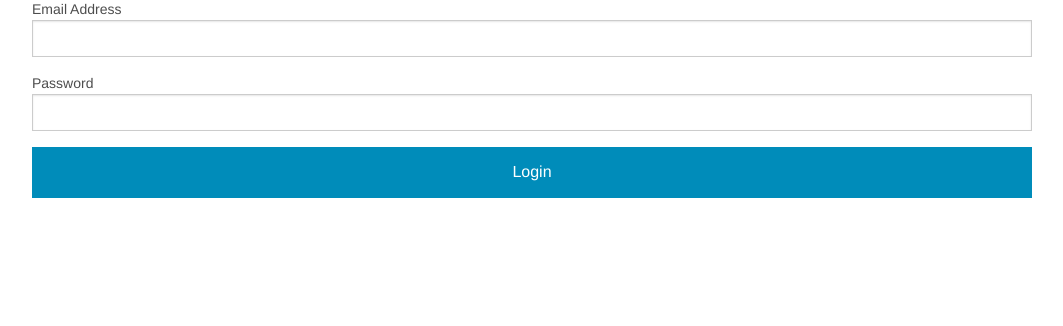
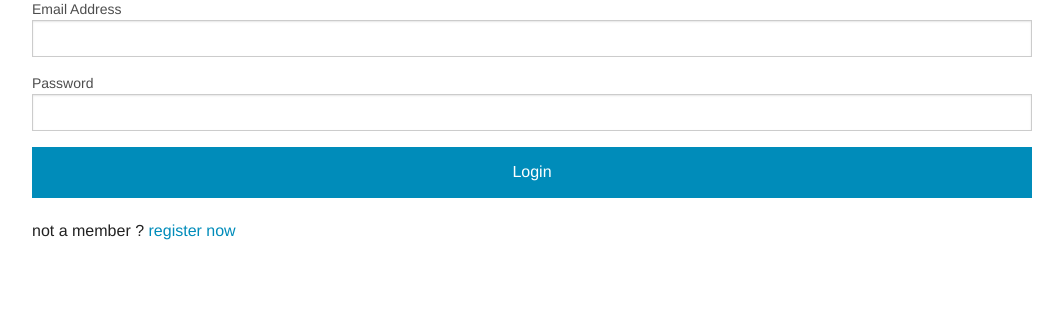
Before and after one commit to abdelrahman-elkady/flask-todo, a Flask app: template app/templates/user/login.html in a window 1280 px wide. Shown: the part 109-435 px from the top of the page, without its empty margins (108-1171 px from the left). Run offline with Flask 2, Linux system fonts and the light colour scheme; the template is opened without the code that fills it: values named after a table or form of the project are taken from there, others are empty; some libraries are stand-ins or nearby versions.

Commit message:
Removing the prefix from user blueprint

```diff
--- a/app/app.py
+++ b/app/app.py
@@ -1,4 +1,4 @@
-from flask import Flask, render_template, url_for
+from flask import Flask, render_template, url_for,redirect
 from config import Config
 from models import db
 from views.user import user,login_manager
@@ -15,6 +15,6 @@ def create_app():
     csrf.init_app(app)
     crypt.init_app(app)
     login_manager.init_app(app)
-    app.register_blueprint(user, url_prefix='/users')
+    app.register_blueprint(user)
 
     return app
--- a/app/forms/user.py
+++ b/app/forms/user.py
@@ -7,7 +7,7 @@ class RegisterForm(Form):
     password = PasswordField('Password', [validators.Required(), validators.EqualTo(
         'confirm_password', message='Passwords are not matching')])
 
-    confirm_password = PasswordField('Retype the password again')
+    confirm_password = PasswordField('Retype your password')
     email = TextField('Email Address', [validators.Length(min=6, max=120)])
 
 
--- a/app/templates/partials/nav.html
+++ b/app/templates/partials/nav.html
@@ -2,7 +2,7 @@
 
   <ul class="title-area">
     <li class="name">
-      <h1><a href="#">Flask-Todo</a></h1>
+      <h1><a href="{{url_for('user.index')}}">Flask-Todo</a></h1>
     </li>
      <!-- Remove the class "menu-icon" to get rid of menu icon. Take out "Menu" to just have icon alone -->
     <li class="toggle-topbar menu-icon"><a href="#"><span></span></a></li>
--- a/app/templates/user/login.html
+++ b/app/templates/user/login.html
@@ -20,6 +20,11 @@
         <input type="submit" value="Login" class="button expand">
       </form>
       <!-- /form -->
+
+      <p>
+        not a member ? <a href="{{url_for('user.register')}}">register now</a>
+      </p>
+
   </div>
   <!-- ./row -->
 {% endblock %}
--- a/app/views/user.py
+++ b/app/views/user.py
@@ -5,6 +5,7 @@ from app.models import db
 
 user = Blueprint(
     'user', __name__, template_folder='../templates/user')
+
 
 from flask.ext.login import LoginManager,login_user,login_required,logout_user
 login_manager = LoginManager()
```
